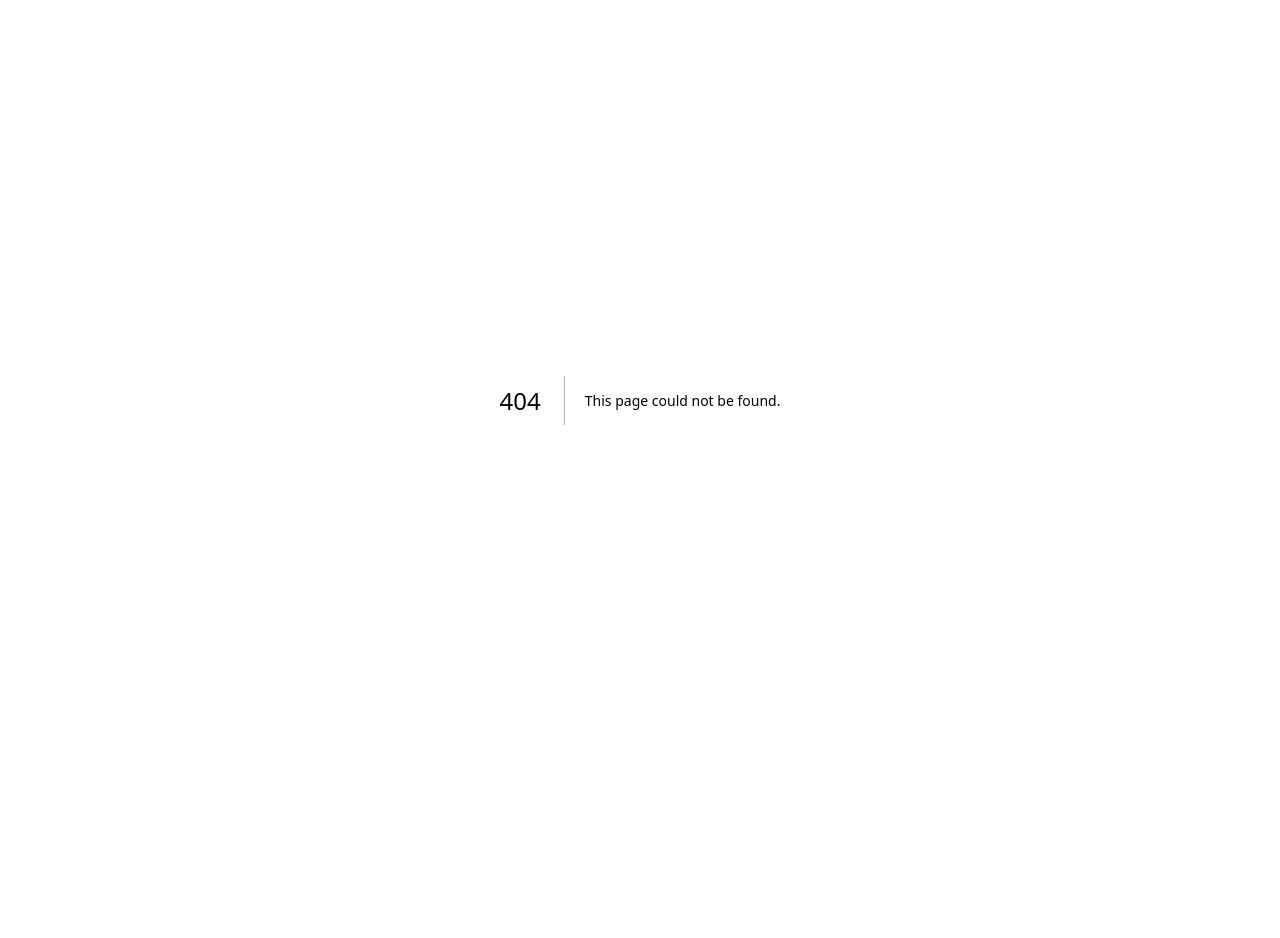
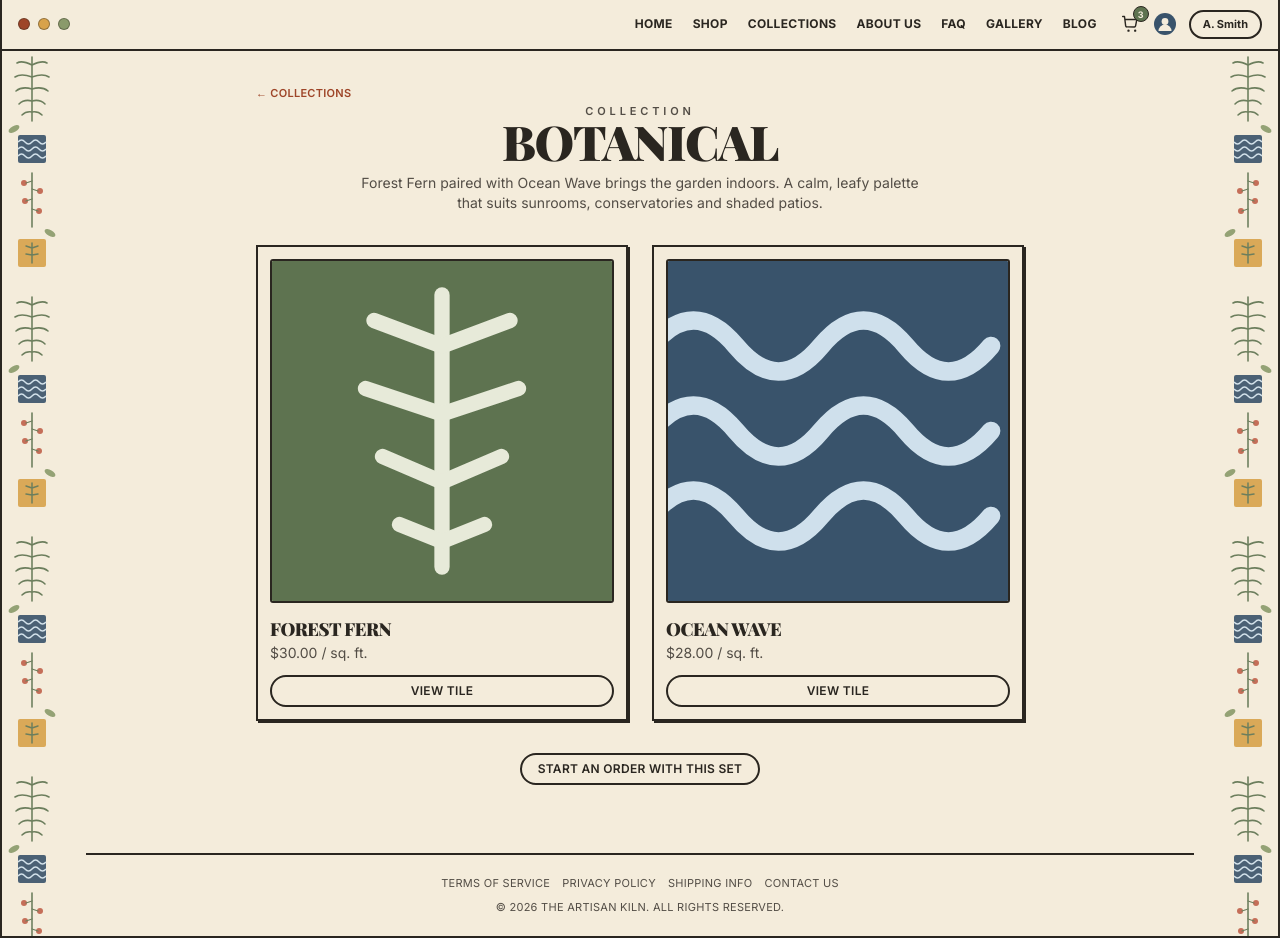
Before and after one commit to selimdev00/spica, a Next.js app: page /collections/botanical in a window 1280 px wide. Before the commit this address had no page. Before the commit the page ends 800 px from the top, so only its background shows below. Built offline with nearby package versions, Linux system fonts and the light colour scheme.

Commit message:
Add collections listing and detail pages

```diff
--- /dev/null
+++ b/src/app/collections/[slug]/page.tsx
@@ -0,0 +1,63 @@
+import Link from "next/link";
+import { notFound } from "next/navigation";
+import type { Metadata } from "next";
+import SiteShell from "@/components/SiteShell";
+import PageTitle from "@/components/PageTitle";
+import TileSwatch from "@/components/TileSwatch";
+import Reveal from "@/components/Reveal";
+import { COLLECTIONS, COLLECTION_MAP } from "@/data/collections";
+import { TILE_MAP } from "@/data/tiles";
+import { formatUSD } from "@/lib/pricing";
+
+export function generateStaticParams() {
+  return COLLECTIONS.map((c) => ({ slug: c.slug }));
+}
+
+export async function generateMetadata({ params }: { params: Promise<{ slug: string }> }): Promise<Metadata> {
+  const { slug } = await params;
+  const c = COLLECTION_MAP[slug];
+  return { title: c ? `${c.name} - The Artisan Kiln` : "Collection - The Artisan Kiln" };
+}
+
+export default async function CollectionPage({ params }: { params: Promise<{ slug: string }> }) {
+  const { slug } = await params;
+  const c = COLLECTION_MAP[slug];
+  if (!c) notFound();
+
+  return (
+    <SiteShell>
+      <div className="mx-auto max-w-3xl">
+        <Reveal>
+          <Link href="/collections" className="text-[11px] font-semibold uppercase tracking-wide text-kiln-clay hover:underline">
+            ← Collections
+          </Link>
+        </Reveal>
+        <PageTitle eyebrow="Collection" title={c.name} subtitle={c.description} />
+
+        <div className="grid grid-cols-2 gap-6 sm:grid-cols-2">
+          {c.tiles.map((t, i) => {
+            const tile = TILE_MAP[t];
+            return (
+              <Reveal key={t} delay={i * 0.08} className="border-2 border-line bg-cream/60 p-3 shadow-card-sm">
+                <span className="block aspect-square overflow-hidden rounded-[3px] border-2 border-line">
+                  <TileSwatch tile={t} className="h-full w-full" />
+                </span>
+                <h3 className="mt-3 font-display text-lg font-extrabold uppercase tracking-tight">{tile.name}</h3>
+                <p className="text-sm text-ink/80">{formatUSD(tile.price)} / sq. ft.</p>
+                <Link href={`/shop/${t}`} className="btn-pill mt-3 w-full">
+                  View tile
+                </Link>
+              </Reveal>
+            );
+          })}
+        </div>
+
+        <Reveal delay={0.2} className="mt-8 text-center">
+          <Link href="/" className="btn-pill">
+            Start an order with this set
+          </Link>
+        </Reveal>
+      </div>
+    </SiteShell>
+  );
+}
--- /dev/null
+++ b/src/app/collections/page.tsx
@@ -0,0 +1,45 @@
+import Link from "next/link";
+import type { Metadata } from "next";
+import SiteShell from "@/components/SiteShell";
+import PageTitle from "@/components/PageTitle";
+import TileSwatch from "@/components/TileSwatch";
+import Reveal from "@/components/Reveal";
+import { COLLECTIONS } from "@/data/collections";
+
+export const metadata: Metadata = { title: "Collections - The Artisan Kiln" };
+
+export default function CollectionsPage() {
+  return (
+    <SiteShell>
+      <PageTitle
+        eyebrow="Curated Sets"
+        title="Collections"
+        subtitle="Pre-paired palettes to take the guesswork out of mixing patterns."
+      />
+      <div className="grid grid-cols-1 gap-6 sm:grid-cols-2">
+        {COLLECTIONS.map((c, i) => (
+          <Reveal key={c.slug} delay={i * 0.06}>
+            <Link
+              href={`/collections/${c.slug}`}
+              className="group flex h-full items-center gap-4 border-2 border-line bg-cream/60 p-4 shadow-card-sm transition-transform hover:-translate-y-0.5"
+            >
+              <div className="flex shrink-0 -space-x-2">
+                {c.tiles.map((t) => (
+                  <span key={t} className="h-14 w-14 overflow-hidden rounded-[3px] border-2 border-line">
+                    <TileSwatch tile={t} className="h-full w-full" />
+                  </span>
+                ))}
+              </div>
+              <div>
+                <h3 className="font-display text-xl font-extrabold uppercase tracking-tight group-hover:text-kiln-clay">
+                  {c.name}
+                </h3>
+                <p className="text-sm text-ink/80">{c.blurb}</p>
+              </div>
+            </Link>
+          </Reveal>
+        ))}
+      </div>
+    </SiteShell>
+  );
+}
--- /dev/null
+++ b/src/data/collections.ts
@@ -0,0 +1,44 @@
+import type { TileId } from "./tiles";
+
+export interface Collection {
+  slug: string;
+  name: string;
+  blurb: string;
+  description: string;
+  tiles: TileId[];
+}
+
+export const COLLECTIONS: Collection[] = [
+  {
+    slug: "coastal",
+    name: "Coastal",
+    blurb: "Cool blues for kitchens and baths.",
+    description: "Ocean Wave leads this set, with a scatter of Yellow Star for warmth. Built for splashbacks, shower walls and anywhere that wants to feel a little cooler.",
+    tiles: ["ocean-wave", "yellow-star"],
+  },
+  {
+    slug: "botanical",
+    name: "Botanical",
+    blurb: "Leaf motifs for sunrooms and patios.",
+    description: "Forest Fern paired with Ocean Wave brings the garden indoors. A calm, leafy palette that suits sunrooms, conservatories and shaded patios.",
+    tiles: ["forest-fern", "ocean-wave"],
+  },
+  {
+    slug: "terracotta",
+    name: "Terracotta",
+    blurb: "Warm earthen tones for entryways.",
+    description: "Terracotta Dot anchored by Yellow Star: warm, grounded and welcoming. Made for entryways, hearths and floors that take a lot of foot traffic.",
+    tiles: ["terracotta-dot", "yellow-star"],
+  },
+  {
+    slug: "celestial",
+    name: "Celestial",
+    blurb: "Star patterns for statement walls.",
+    description: "Yellow Star takes the lead, with Forest Fern grounding it. A bold, graphic set for feature walls that are meant to be noticed.",
+    tiles: ["yellow-star", "forest-fern"],
+  },
+];
+
+export const COLLECTION_MAP: Record<string, Collection> = Object.fromEntries(
+  COLLECTIONS.map((c) => [c.slug, c]),
+);
```
